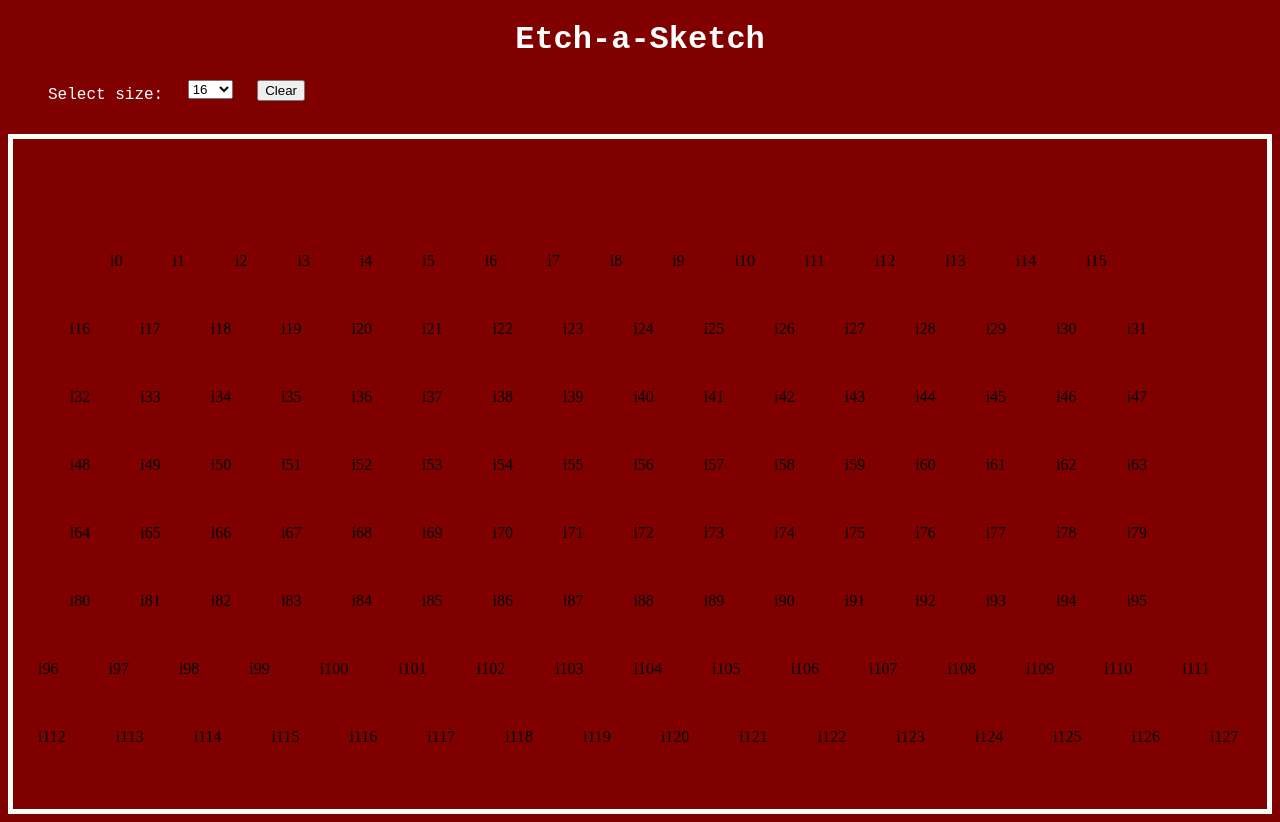
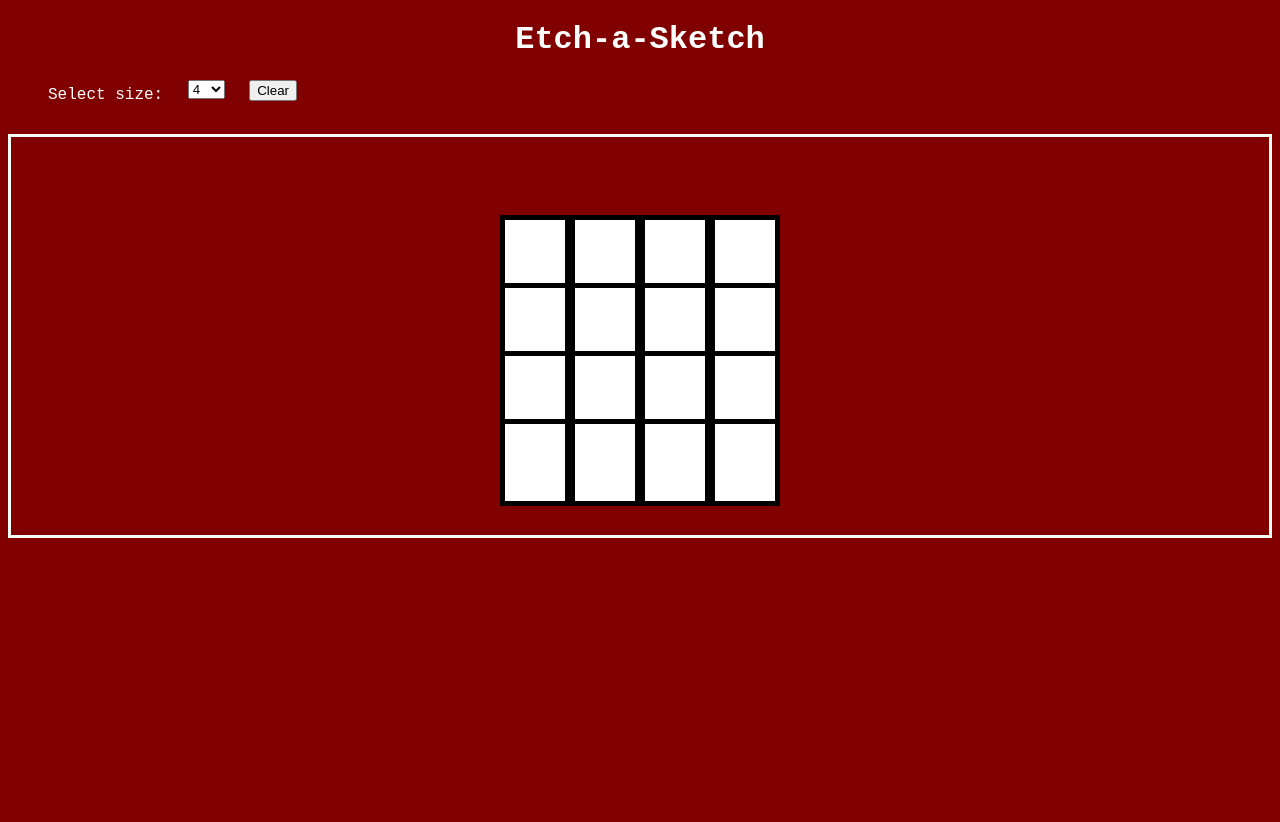
Before and after one commit to elvysd/DOM, a plain HTML site: page index.html in a window 1280 px wide. After the commit the page ends 800 px from the top, so only its background shows below. Drawn offline with Linux system fonts and the light colour scheme.

Commit message:
Added basic functionality

```diff
--- a/button.js
+++ b/button.js
@@ -9,21 +9,26 @@ function alertFunction() {
 
 const btn = document.querySelector("#btn");
 btn.onclick = alertFunction;
-console.log(3);
 
-for (let i = 0; i <= 127; i++) {
-  console.log(i);
+let r=4;
+generate(r);
+
+function generate(r) {
+  document.querySelectorAll('.break').forEach(a => a.remove());
+  document.querySelectorAll('.flex-container').forEach(a => a.remove());
+  for (let i = 0; i <= (r*r-1); i++) {
+
     // select id
     const container = document.querySelector('#container');
     // add element div
     const content = document.createElement('div');
     const content2 = document.createElement('div');
     // adds class "flex-container"
-  if (i % 16 == 0) {
+    if (i % r == 0) {
       content.classList.add('break');
       content2.classList.add('flex-container');
       // adds text content
-    content2.textContent = "i" + i;
+      //content2.textContent = "i" + i;
 
       // adds actual content
       container.appendChild(content);
@@ -33,8 +38,9 @@ for (let i = 0; i <= 127; i++) {
     else {
       content.classList.add('flex-container');
       // adds text content
-    content.textContent = "i" + i;
+      //content.textContent = "i" + i;
       // adds actual content
       container.appendChild(content);
     }
   }
+}
--- a/index.html
+++ b/index.html
@@ -18,9 +18,7 @@
       <li>
         <div class="select" style="width:100px">
           <select id ="s">
-            <option value="1">16</option>
-            <option value="2">64</option>
-            <option value="3">128</option>
+
           </select>
         </div>
       </li>
@@ -37,7 +35,11 @@
 
 
 
+
+
   <script src="button.js"></script>
+  <script src="select.js"></script>
+  <script src="hover.js"></script>
 
 
   </body>
--- a/select.js
+++ b/select.js
@@ -1,14 +1,42 @@
 var s = document.getElementById('s');
-var options = [ 'zero', 'one', 'two' ];
+var options = [ '4', '8', '16' ];
+
 
 options.forEach(function(element, key) {
-  if (element == 'zero') {
-    s[s.options.length] = new Option(element, s.options.length, false, false);
+  console.log(element + 1)
+  if (element == '4') {
+    s[s.options.length] = new Option(element, 4, false, true);
+
   }
-  if (element == 'one') {
-    s[s.options.length] = new Option(element, s.options.length, true, false); // Will add the "selected" attribute
+  if (element == '8') {
+    s[s.options.length] = new Option(element, 8, true, false); // Will add the "selected" attribute
+
   }
-  if (element == 'two') {
-    s[s.options.length] = new Option(element, s.options.length, false, true); // Just will be selected in "view"
+  if (element == '16') {
+    s[s.options.length] = new Option(element, 16, true, false); // Will add the "selected" attribute
   }
 });
+
+r = 4;
+
+document.getElementById('s').addEventListener('change', function (e) {
+  console.log(e.target.value);
+  if (e.target.value == 4) {
+    console.log("adada");
+    r = e.target.value;
+    generate(r);
+  }
+  else if (e.target.value == 8) {
+    console.log("adada");
+    r = e.target.value;
+    generate(r);
+  }
+  else if (e.target.value == 16) {
+    console.log("adada");
+    r = e.target.value;
+    generate(r);
+  }
+  else {
+    console.log("adddddd");
+  }
+})
--- a/stylesheet.css
+++ b/stylesheet.css
@@ -3,18 +3,34 @@
     white-space: nowrap;
     flex-wrap: nowrap;
     margin: 0 auto;
-    padding: 25px;
-    width: 50px;
+    padding-top: 30px;
+    padding-left: 30px;
+    padding-bottom: 30px;
+    padding-right: 30px;
     text-align: center;
     justify-content: center;
+    background: white;
+    transition-duration: 60s;
+    border-width: 5px;
+    border-style: solid;
+
+    width: auto;
 }
 .flex-container:hover {
     display: inline;
-    margin: 0px;
-    padding: 25px;
-    background-color: whitesmoke;
-    width: 50px;
+    white-space: nowrap;
+    flex-wrap: nowrap;
+    margin: 0 auto;
+    padding-top: 30px;
+    padding-left: 30px;
+    padding-bottom: 30px;
+    padding-right: 30px;
+    text-align: center;
     justify-content: center;
+    background: black;
+    transition-duration: 1s;
+    border-width: 5px;
+    border-style: solid;
 }
 .break {
     flex-basis: 100%;
@@ -23,10 +39,11 @@
 #container {
     text-align: center;
     border:mintcream;
-    border-width: 5px;
+    border-width: 5%;
     border-style: solid;
     padding: 5%;
-    padding-left: 0;
+
+
 }
 body {
     background-color: maroon;
```
Also changed, not shown: hover.js (added, +13 -0 lines), 1 other file. Lines whose indentation alone changed are shown as unchanged.
